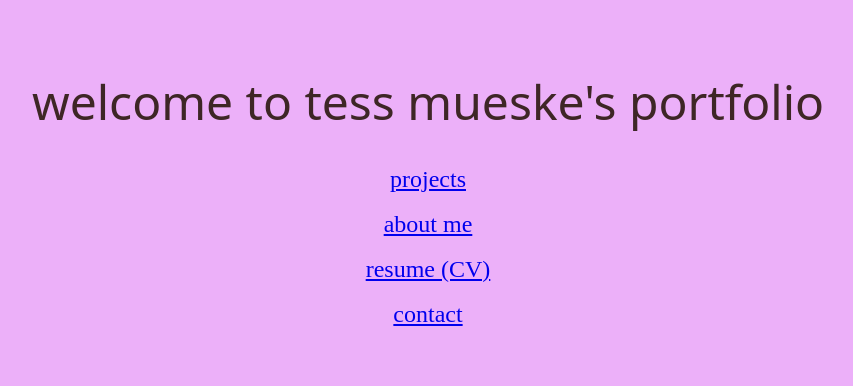
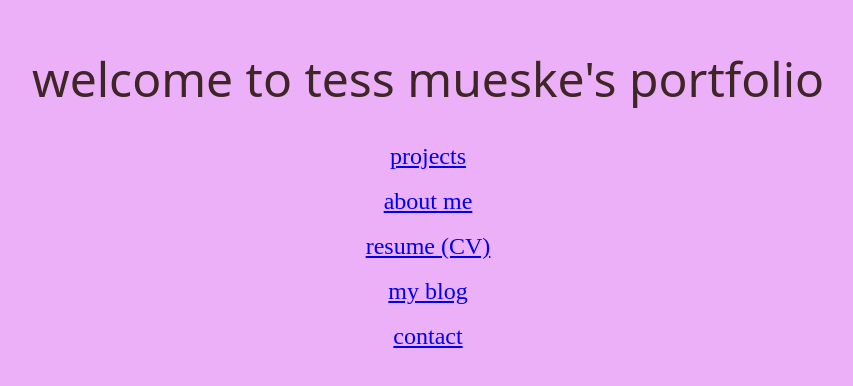
Before and after one commit to tessmueske/tess-mueske, a React (Create React App) app in the folder client/: page / in a window 1280 px wide. Shown: the part 218-604 px from the top of the page, without its empty margins (212-1065 px from the left). Built offline with nearby package versions, Linux system fonts and the light colour scheme; a web font is replaced by a local one.

Commit message:
blog addition

```diff
--- a/client/src/components/Home.js
+++ b/client/src/components/Home.js
@@ -13,6 +13,10 @@
           <br></br>
           <Link to="/resume">resume (CV)</Link>
           <br></br>
+          <a href="https://dev.to/tessmueske" target="_blank" rel="noopener noreferrer">
+                my blog
+            </a>
+            <br></br>
           <Link to="/contact">contact</Link>
         </div>
       );
```
